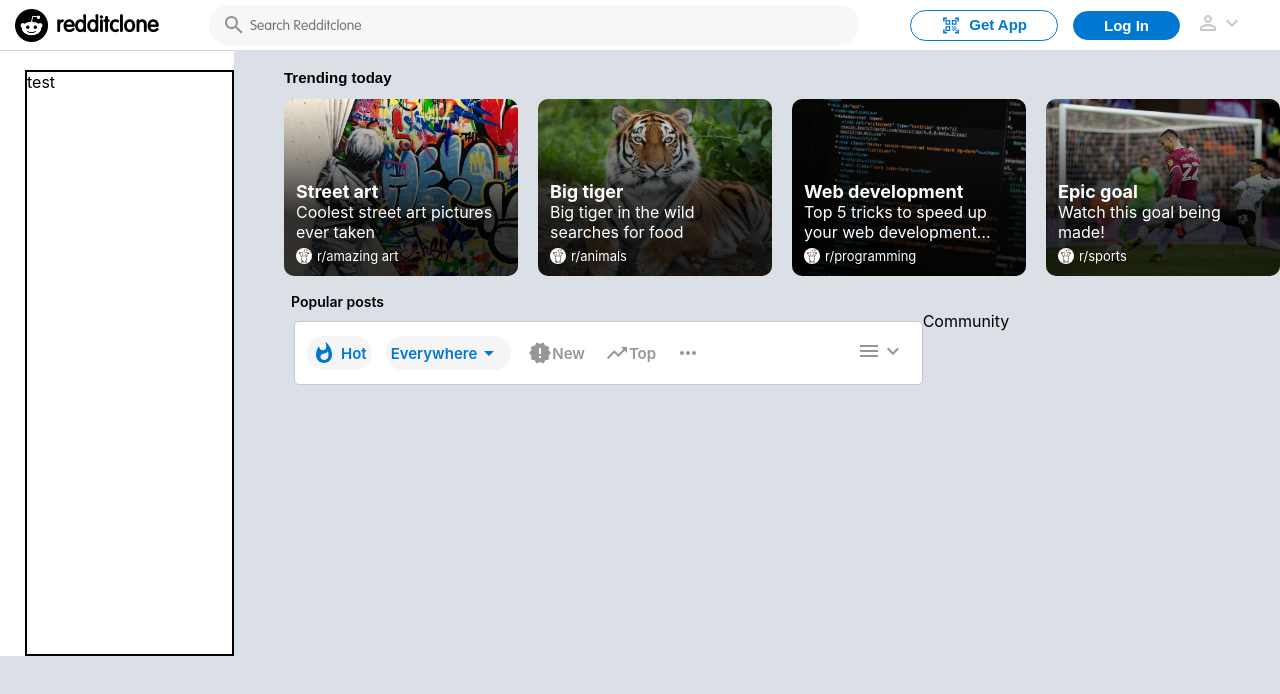
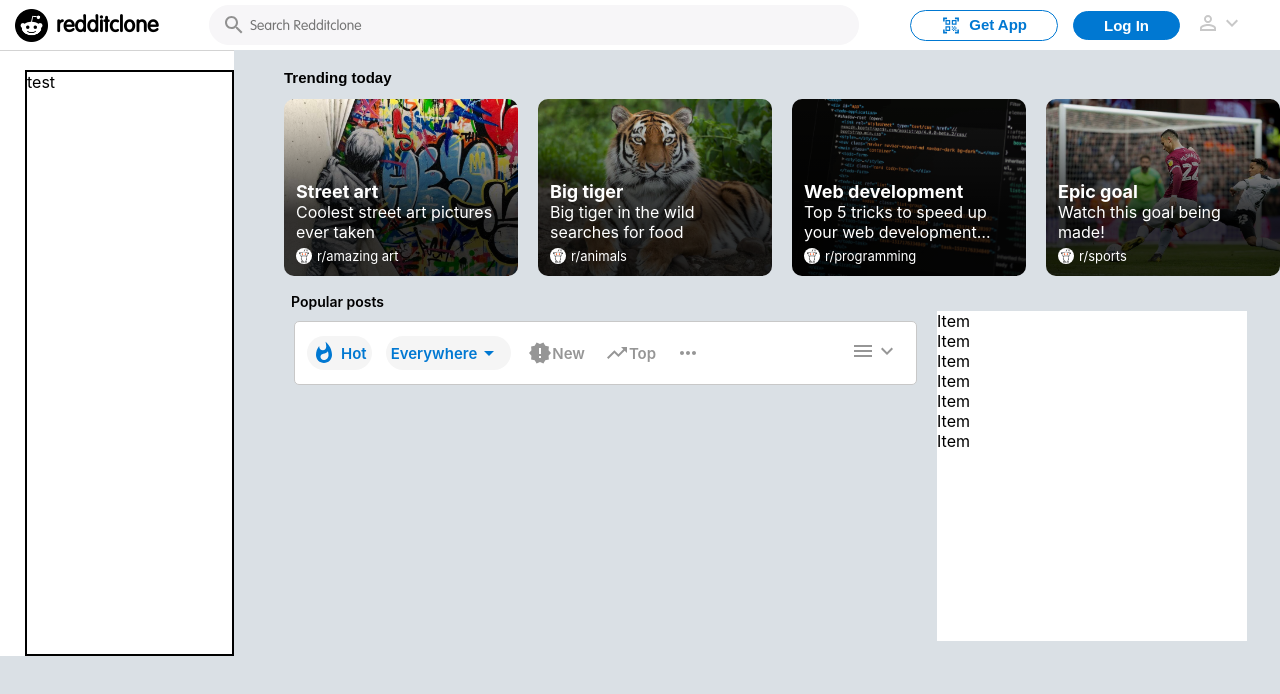
Before and after one commit to drewnzai/RedditClone-Frontend, a React (Create React App) app: page / in a window 1280 px wide. Shown: the top 694 px of the page. Built offline with nearby package versions, Linux system fonts and the light colour scheme.

Commit message:
Aligned sidebar correctly

```diff
--- a/src/components/content/Content.css
+++ b/src/components/content/Content.css
@@ -7,6 +7,7 @@
     padding-left: 50px;
     margin-left: 7px;
     margin-top: 15px;
+    margin-right: 0%;
 }
 
 .content .bars-wrapper .popular-posts-title{
@@ -16,4 +17,5 @@
 
 .content .bars-wrapper .inside{
     display: flex;
+    margin: 0%;
 }
--- a/src/components/content/mainbar/Mainbar.css
+++ b/src/components/content/mainbar/Mainbar.css
@@ -1,5 +1,5 @@
 .mainbar{
-    flex: 0.7;
+    flex: 0.95;
 
 }
 
--- a/src/components/content/sidebar/Sidebar.css
+++ b/src/components/content/sidebar/Sidebar.css
@@ -0,0 +1,6 @@
+.community{
+    width: 310px;
+    height: 330px;
+    margin-left: 20px;
+    background-color: white;
+}
--- a/src/components/content/sidebar/Sidebar.tsx
+++ b/src/components/content/sidebar/Sidebar.tsx
@@ -3,7 +3,19 @@ import './Sidebar.css';
 
 function Sidebar(){
     return <div>
-        Community
+        <div className='community'>
+            <div>Item</div>
+            <div>Item</div>
+            <div>Item</div>
+            <div>Item</div>
+            <div>Item</div>
+            <div>Item</div>
+            <div>Item</div>
+        </div>
+
+        <div>
+
+        </div>
     </div>;
 }
 
```
